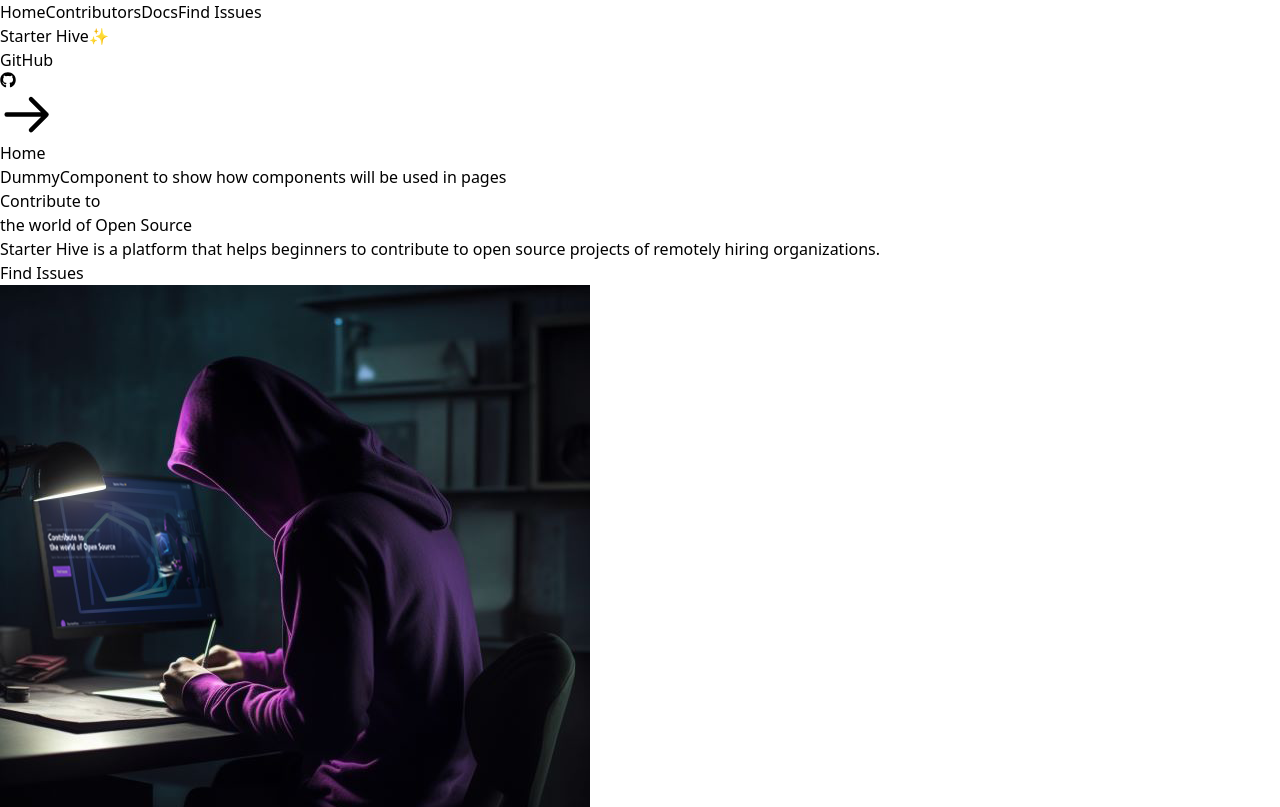
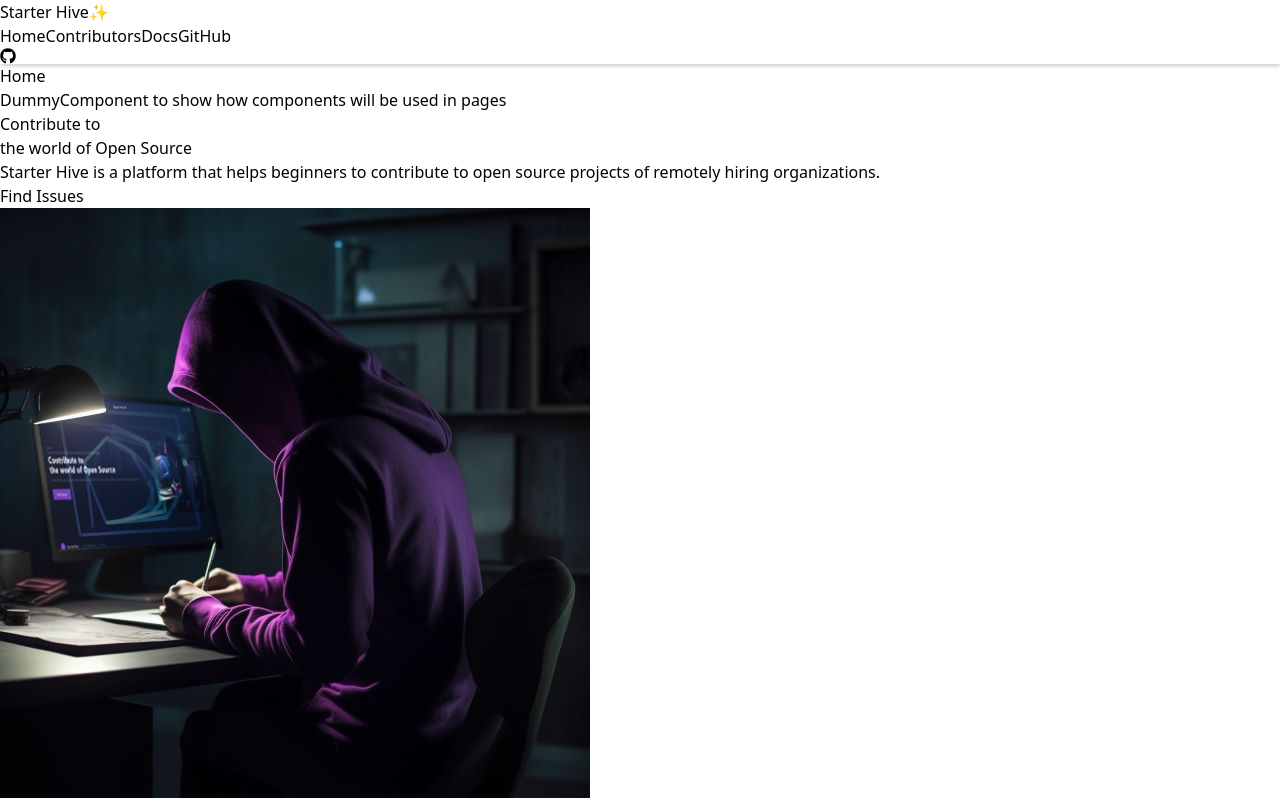
Before and after one commit to ArslanYM/StarterHive, a React (Vite) app in the folder web/: page / in a window 1280 px wide. Shown: the top 807 px of the page. Built offline with nearby package versions, Linux system fonts and the light colour scheme.

Commit message:
Aligned navbar links

```diff
--- a/web/src/layouts/Header.jsx
+++ b/web/src/layouts/Header.jsx
@@ -1,52 +1,181 @@
+// eslint-disable-next-line no-unused-vars
+// import React from "react";
+// import { FaGithub } from "react-icons/fa";
+
+
+// const Header = () => {
+//   return (
+//     <header className="text-gray-400 bg-gray-900 body-font">
+//       <div className="container mx-auto flex flex-wrap p-5 flex-col md:flex-row items-center">
+//         <nav className="flex lg:w-2/5 flex-wrap items-center text-base md:ml-auto">
+//           <a className="mr-5 hover:text-white">Home</a>
+//           <a className="mr-5 hover:text-white">Contributors</a>
+//           <a className="mr-5 hover:text-white">Docs</a>
+//           <a className="hover:text-white">Find Issues</a>
+//         </nav>
+//         <a className="flex order-first lg:order-none lg:w-1/5 title-font font-medium items-center text-white lg:items-center lg:justify-center mb-4 md:mb-0">
+//           <span className="ml-3 text-xl xl:block lg:hidden">
+//             Starter Hive✨
+//           </span>
+//         </a>
+//         <div className="lg:w-2/5 inline-flex lg:justify-end ml-5 lg:ml-0">
+//   <button className="inline-flex bg-gray-800 py-1 px-3 focus:outline-none duration-300 hover:bg-gray-700 rounded text-base mt-4 md:mt-0">
+//     <a
+//       href="https://github.com/ArslanYM/StarterHive"
+//       aria-label="github-link"
+//       target="_blank"
+//       rel="noreferrer"
+//       className="space-x-2 flex items-center"
+//     >
+//       <span>GitHub</span>
+//       <FaGithub className="text-2xl" />
+//       <svg
+//         xmlns="http://www.w3.org/2000/svg"
+//         className="h-4 w-4 ml-1"
+//         fill="none"
+//         viewBox="0 0 24 24"
+//         stroke="currentColor"
+//       >
+//         <path
+//           strokeLinecap="round"
+//           strokeLinejoin="round"
+//           strokeWidth={2}
+//           d="M14 5l7 7m0 0l-7 7m7-7H3"
+//         />
+//       </svg>
+//     </a>
+//   </button>
+// </div>
+
+//       </div>
+//     </header>
+//   );
+// };
+
+// export default Header;
+
+// // eslint-disable-next-line no-unused-vars
+// import React from "react";
+// import { FaGithub } from "react-icons/fa";
+
+// const Header = () => {
+//   return (
+//     <header
+//       className="text-gray-400 bg-gray-900 body-font"
+//       style={{
+//         backgroundColor: "rgba(0, 0, 0, 0.9)",
+//         boxShadow: "0 2px 4px rgba(0, 0, 0, 0.4)",
+//       }}
+//     >
+//       <div className="container mx-auto flex flex-wrap p-5 flex-col md:flex-row items-center">
+//         <nav className="flex lg:w-2/5 flex-wrap items-center text-base md:ml-auto">
+//           <a className="mr-5 hover:text-white">Home</a>
+//           <a className="mr-5 hover:text-white">Contributors</a>
+//           <a className="mr-5 hover:text-white">Docs</a>
+//           <a className="hover:text-white">Find Issues</a>
+//         </nav>
+//         <a className="flex order-first lg:order-none lg:w-1/5 title-font font-medium items-center text-white lg:items-center lg:justify-center mb-4 md:mb-0">
+//           <span className="ml-3 text-xl xl:block lg:hidden">
+//             Starter Hive✨
+//           </span>
+//         </a>
+//         <div className="lg:w-2/5 inline-flex lg:justify-end ml-5 lg:ml-0">
+//           <button className="inline-flex bg-gray-800 py-1 px-3 focus:outline-none duration-300 hover:bg-gray-700 rounded text-base mt-4 md:mt-0">
+//             <a
+//               href="https://github.com/ArslanYM/StarterHive"
+//               aria-label="github-link"
+//               target="_blank"
+//               rel="noreferrer"
+//               className="space-x-2 flex items-center"
+//             >
+//               <span>GitHub</span>
+//               <FaGithub className="text-2xl" />
+//               <svg
+//                 xmlns="http://www.w3.org/2000/svg"
+//                 className="h-4 w-4 ml-1"
+//                 fill="none"
+//                 viewBox="0 0 24 24"
+//                 stroke="currentColor"
+//               >
+//                 <path
+//                   strokeLinecap="round"
+//                   strokeLinejoin="round"
+//                   strokeWidth={2}
+//                   d="M14 5l7 7m0 0l-7 7m7-7H3"
+//                 />
+//               </svg>
+//             </a>
+//           </button>
+//         </div>
+//       </div>
+//     </header>
+//   );
+// };
+
+// export default Header;
+
+
+// // eslint-disable-next-line no-unused-vars
+// import React from "react";
+// import { FaGithub } from "react-icons/fa";
+
+// const Header = () => {
+//   return (
+//     <header
+//       className="text-gray-400 bg-gray-900 body-font"
+//       style={{
+//         backgroundColor: "rgba(0, 0, 0, 0.9)",
+//         boxShadow: "0 2px 4px rgba(0, 0, 0, 0.4)",
+//       }}
+//     >
+//       <div className="container mx-auto flex flex-wrap p-5 flex-col md:flex-row items-center">
+//         <div className="flex items-center flex-shrink-0 text-white mr-6">
+//           <span className="text-xl font-medium">Starter Hive✨</span>
+//         </div>
+//         <nav className="flex lg:w-2/5 flex-wrap items-center text-base md:ml-auto justify-end">
+//           <a className="mr-5 hover:text-white">Home</a>
+//           <a className="mr-5 hover:text-white">Contributors</a>
+//           <a className="mr-5 hover:text-white">Docs</a>
+//           <a className="hover:text-white">
+//             <span className="flex items-center">
+//               GitHub
+//               <FaGithub className="text-2xl ml-1" />
+//             </span>
+//           </a>
+//         </nav>
+//       </div>
+//     </header>
+//   );
+// };
+
+// export default Header;
+
+
 // eslint-disable-next-line no-unused-vars
 import React from "react";
 import { FaGithub } from "react-icons/fa";
 
-
 const Header = () => {
   return (
-    <header className="text-gray-400 bg-gray-900 body-font">
+    <header
+      className="text-gray-400 bg-gray-900 body-font"
+      style={{
+        boxShadow: "0 2px 4px rgba(0, 0, 0, 0.2)",
+      }}
+    >
       <div className="container mx-auto flex flex-wrap p-5 flex-col md:flex-row items-center">
-        <nav className="flex lg:w-2/5 flex-wrap items-center text-base md:ml-auto">
-          <a className="mr-5 hover:text-white">Home</a>
-          <a className="mr-5 hover:text-white">Contributors</a>
-          <a className="mr-5 hover:text-white">Docs</a>
-          <a className="hover:text-white">Find Issues</a>
+        <div className="flex items-center flex-shrink-0 text-white mr-6">
+          <span className="text-xl font-medium cursor-pointer">Starter Hive✨</span>
+        </div>
+        <nav className="flex lg:w-2/5 flex-wrap items-center text-base md:ml-auto justify-between">
+        <a className="hover:text-white cursor-pointer">Home</a>
+          <a className="hover:text-white cursor-pointer">Contributors</a>
+          <a className="hover:text-white cursor-pointer">Docs</a>
+          <a className="hover:text-white flex items-center cursor-pointer">
+            GitHub
+            <FaGithub className="text-2xl ml-1" />
+          </a>
         </nav>
-        <a className="flex order-first lg:order-none lg:w-1/5 title-font font-medium items-center text-white lg:items-center lg:justify-center mb-4 md:mb-0">
-          <span className="ml-3 text-xl xl:block lg:hidden">
-            Starter Hive✨
-          </span>
-        </a>
-        <div className="lg:w-2/5 inline-flex lg:justify-end ml-5 lg:ml-0">
-  <button className="inline-flex bg-gray-800 py-1 px-3 focus:outline-none duration-300 hover:bg-gray-700 rounded text-base mt-4 md:mt-0">
-    <a
-      href="https://github.com/ArslanYM/StarterHive"
-      aria-label="github-link"
-      target="_blank"
-      rel="noreferrer"
-      className="space-x-2 flex items-center"
-    >
-      <span>GitHub</span>
-      <FaGithub className="text-2xl" />
-      <svg
-        xmlns="http://www.w3.org/2000/svg"
-        className="h-4 w-4 ml-1"
-        fill="none"
-        viewBox="0 0 24 24"
-        stroke="currentColor"
-      >
-        <path
-          strokeLinecap="round"
-          strokeLinejoin="round"
-          strokeWidth={2}
-          d="M14 5l7 7m0 0l-7 7m7-7H3"
-        />
-      </svg>
-    </a>
-  </button>
-</div>
-
       </div>
     </header>
   );
```
Also changed, not shown: 1 other file (tests, documents, lock files or other folders).
